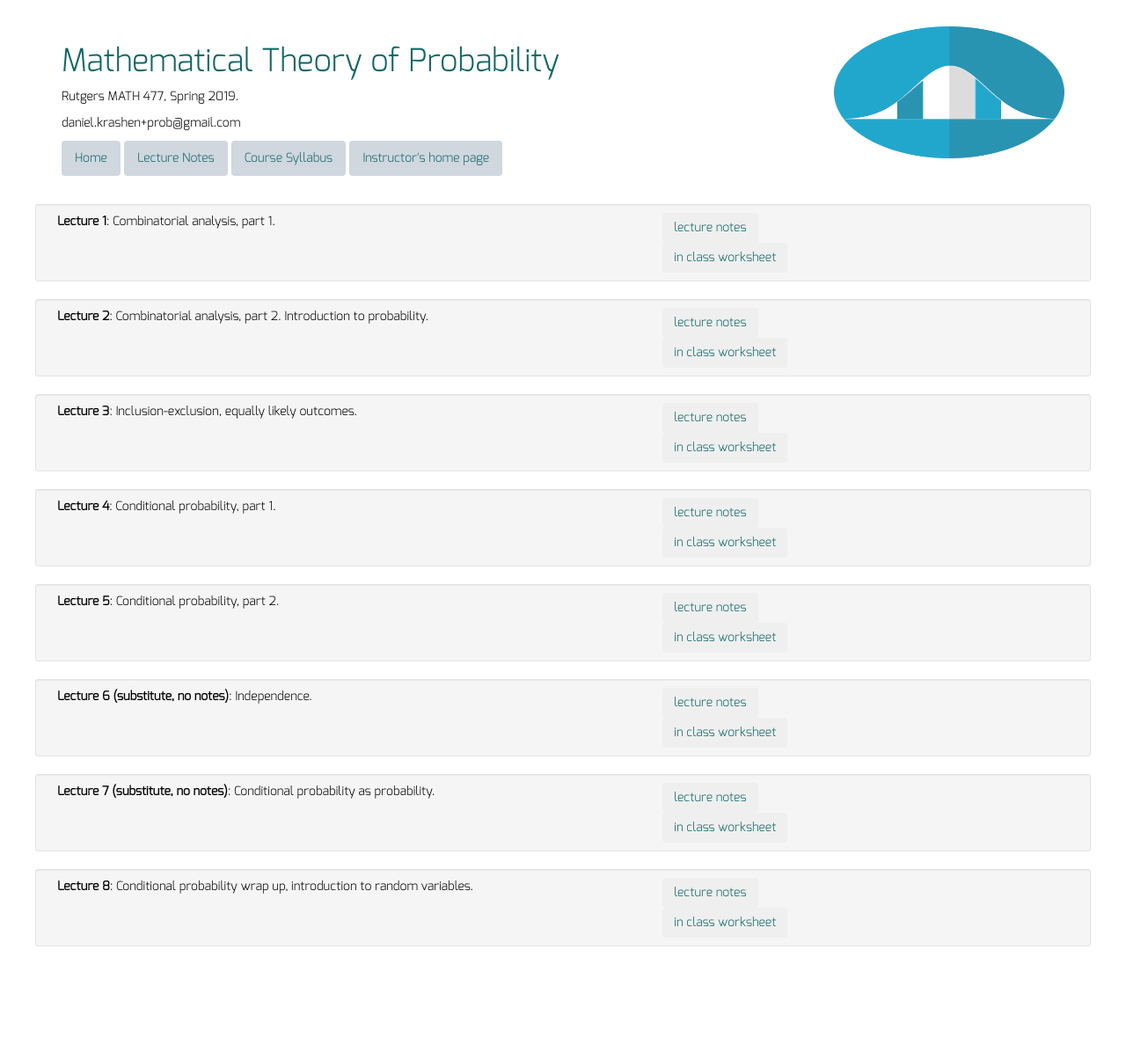
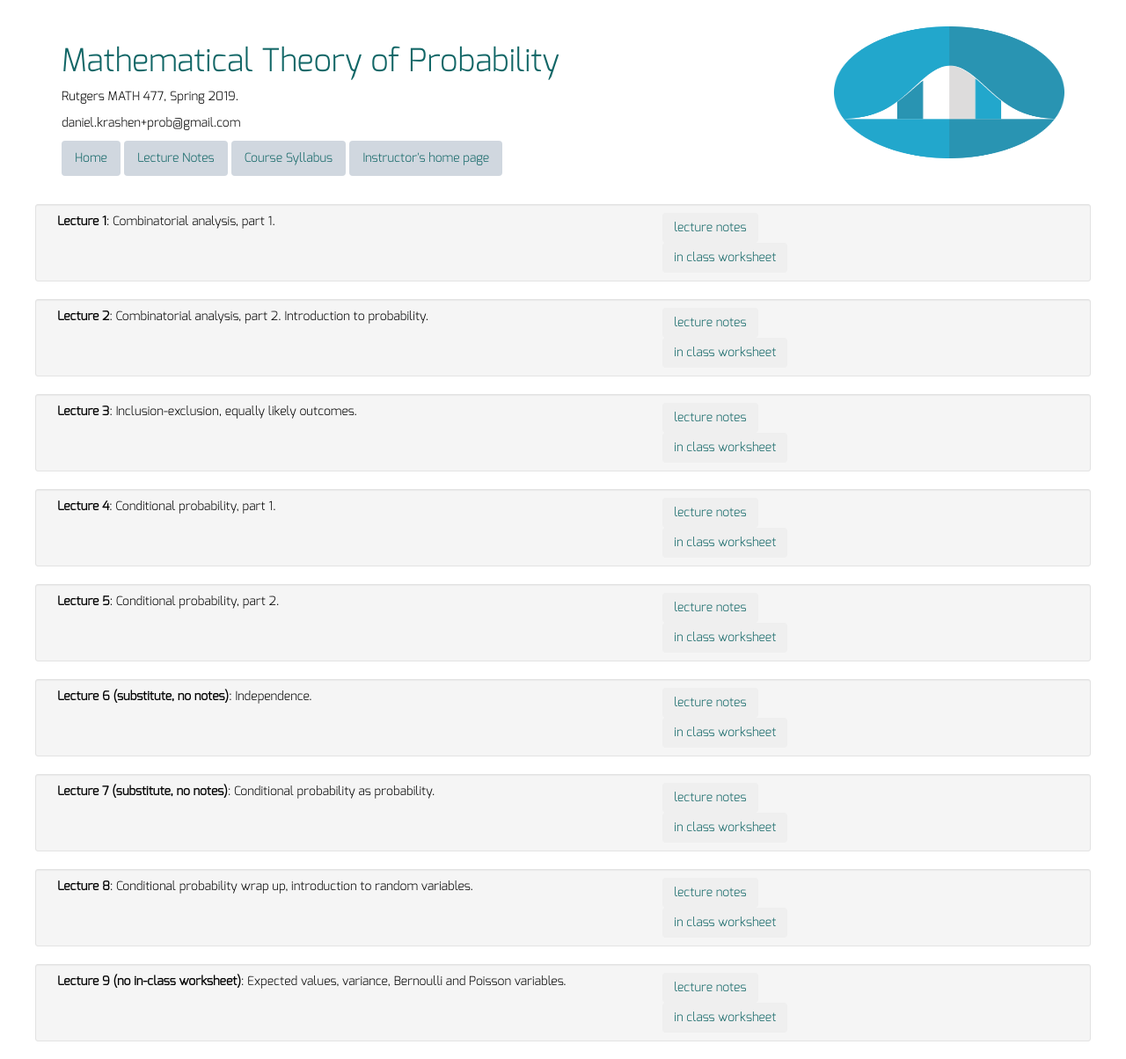
Before and after one commit to dkrashen/probability, a Jekyll site: the page built from lectures/index.html, in a window 1280 px wide. Shown: the whole page at 88% size. Built offline with Jekyll 4.4.1, drawn with Linux system fonts in a browser that asks for light colours; nearby versions of some CDN libraries; before the commit the page ends 1096 px from its top, so only the background shows below that.

Commit message:
add lecture 9

```diff
--- a/_data/lectures.yml
+++ b/_data/lectures.yml
@@ -31,3 +31,7 @@
   description: "Conditional probability wrap up, introduction to random
   variables."
   quizfilename: "quiz8.pdf"
+- title: "Lecture 9 (no in-class worksheet)"
+  filename: "lecture9.pdf"
+  description: "Expected values, variance, Bernoulli and Poisson variables."
+  quizfilename: ""
```
Also changed, not shown: 1 other file.
